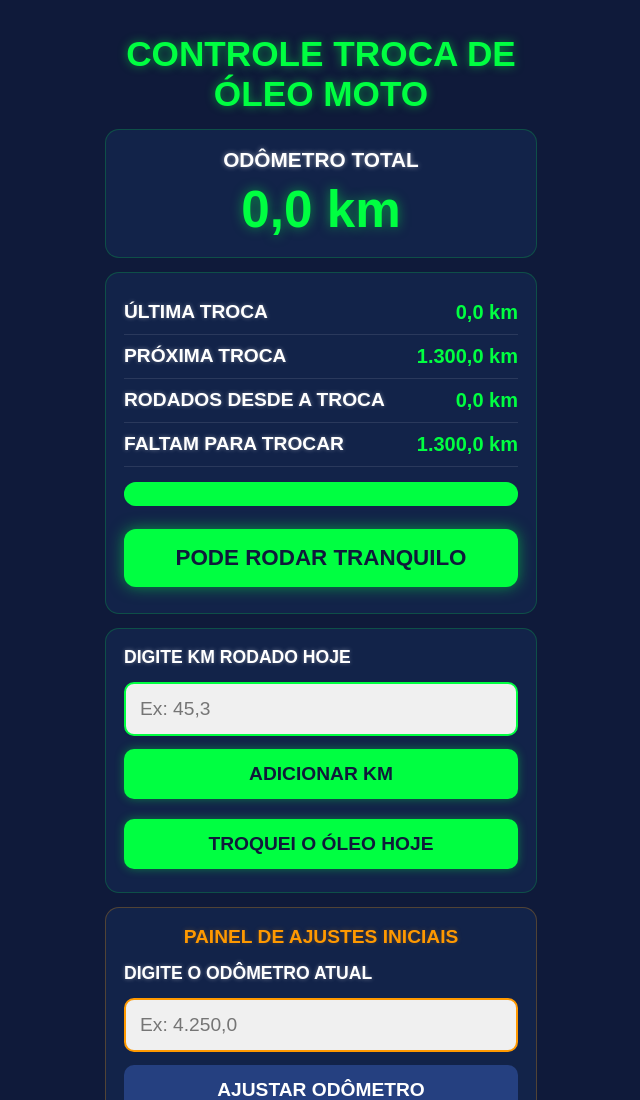
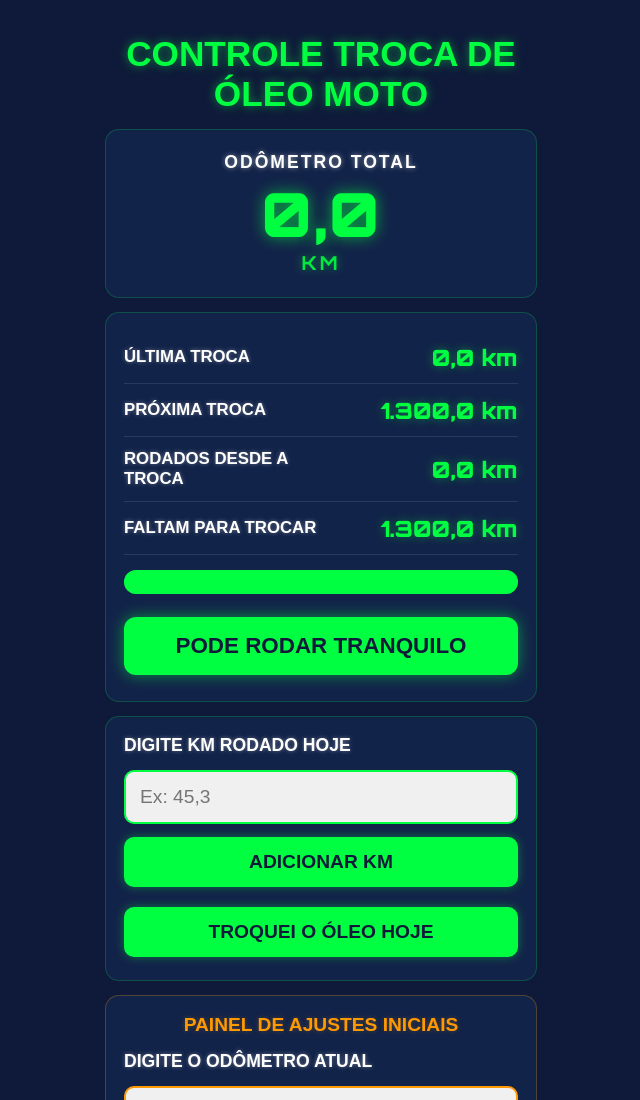
Before and after one commit to adriano360ws-droid/controle-oleo-moto, a plain HTML site: page index.html in a window 1280 px wide. Shown: the top 1100 px of the page, without its empty margins (319-959 px from the left). Drawn offline with Linux system fonts and the light colour scheme.

Commit message:
Update index.html

```diff
--- a/index.html
+++ b/index.html
@@ -13,6 +13,11 @@
     <link rel="icon" type="image/png" sizes="512x512" href="./icon-512.png">
     <link class="apple-touch-icon" sizes="192x192" href="./icon-192.png">
     <link class="apple-touch-icon" sizes="512x512" href="./icon-512.png">
+
+    <!-- Fonte Esportiva/Digital para o Odômetro -->
+    <link rel="preconnect" href="https://fonts.googleapis.com">
+    <link rel="preconnect" href="https://fonts.gstatic.com" crossorigin>
+    <link href="https://fonts.googleapis.com/css2?family=Orbitron:wght@700;900&display=swap" rel="stylesheet">
 
     <meta name="theme-color" content="#0F1A3A">
     <meta name="background-color" content="#0F1A3A">
@@ -45,43 +50,76 @@
         .card.ajustes {
             border: 1px solid #ff990044;
         }
-        .total-odometro { text-align: center; }
+
+        /* DESIGN DO ODÔMETRO EMPILHADO */
+        .total-odometro {
+            text-align: center;
+            padding: 22px 10px;
+        }
         .total-odometro h2 {
-            font-size: 1.3rem;
+            font-size: 1.1rem;
             color: #FFFFFF;
             font-weight: bold;
+            letter-spacing: 2px;
             text-shadow: 0 0 5px #FFFFFF80;
-            margin-bottom: 8px;
+            margin-bottom: 5px;
+        }
+        .valor-container {
+            display: flex;
+            flex-direction: column;
+            align-items: center;
+            justify-content: center;
         }
         .valor-grande {
-            font-size: 3.2rem;
+            font-family: 'Orbitron', sans-serif;
+            font-size: 3.8rem;
             font-weight: 900;
             color: #00FF41;
-            text-shadow: 0 0 12px #00FF4180;
+            text-shadow: 0 0 15px #00FF41a0;
+            line-height: 1;
+            margin: 6px 0;
+            letter-spacing: 1px;
         }
+        .unidade-km {
+            font-family: 'Orbitron', sans-serif;
+            font-size: 1.2rem;
+            color: #00FF41;
+            font-weight: 700;
+            letter-spacing: 3px;
+            text-shadow: 0 0 10px #00FF4180;
+            opacity: 0.9;
+        }
+
+        /* FORMATO DIGITAL PARA AS LINHAS INFERIORES */
         .linha {
             display: flex;
             justify-content: space-between;
-            padding: 10px 0;
+            align-items: center;
+            padding: 12px 0;
             border-bottom: 1px solid #ffffff1a;
-            font-size: 1.2rem;
         }
         .linha:last-child { border: none; padding-bottom: 0; }
         .rotulo {
             color: #FFFFFF;
-            font-size: 1.2rem;
+            font-size: 1.05rem;
             font-weight: 700;
             text-shadow: 0 0 4px #FFFFFF60;
+            max-width: 55%;
         }
         .valor {
-            font-weight: bold;
+            font-family: 'Orbitron', sans-serif;
+            font-weight: 900;
             color: #00FF41;
-            font-size: 1.25rem;
+            font-size: 1.4rem;
+            text-shadow: 0 0 10px #00FF4160;
+            text-align: right;
+            white-space: nowrap;
         }
         .valor.excedido {
             color: #ff3333;
-            text-shadow: 0 0 6px #ff333380;
+            text-shadow: 0 0 10px #ff3333aa;
         }
+
         .barra-fundo {
             width: 100%;
             height: 24px;
@@ -203,7 +241,10 @@
 
     <div class="card total-odometro">
         <h2>ODÔMETRO TOTAL</h2>
-        <div class="valor-grande" id="totalKm">0,0 km</div>
+        <div class="valor-container">
+            <div class="valor-grande" id="totalKm">0.0</div>
+            <div class="unidade-km">KM</div>
+        </div>
     </div>
 
     <div class="card">
@@ -261,7 +302,7 @@
             totalKm = dados.totalKm || 0;
             ultimaTroca = dados.ultimaTroca || 0;
             historico = dados.historico || [];
-            atualizarTela(false); // Carrega a tela inicial sem forçar som bloqueado
+            atualizarTela(false);
             atualizarHistorico();
         }
 
@@ -269,17 +310,20 @@
             localStorage.setItem('controleOleoMoto', JSON.stringify({totalKm, ultimaTroca, historico}));
         }
 
+        // Formatação unificada aplicando a fonte digital e mantendo a caixa baixa estável no sufixo "km"
         function formatarKm(valor) {
             return valor.toLocaleString('pt-BR', {minimumFractionDigits: 1, maximumFractionDigits: 1}) + ' km';
         }
 
-        // Sistema Inteligente de Sons com Volumes Configurados Personalizados
+        function formatarApenasNumero(valor) {
+            return valor.toLocaleString('pt-BR', {minimumFractionDigits: 1, maximumFractionDigits: 1});
+        }
+
         function emitirSomStatus(tipo) {
             try {
                 const ctx = new (window.AudioContext || window.webkitAudioContext)();
 
                 if (tipo === 'verde') {
-                    // Som Verde: Ajustado para 90% (0.9) de volume, Tom agradável e curto
                     const osc = ctx.createOscillator();
                     const gain = ctx.createGain();
                     osc.connect(gain);
@@ -290,7 +334,6 @@
                     osc.stop(ctx.currentTime + 0.12);
                 }
                 else if (tipo === 'amarelo') {
-                    // Som Amarelo: Ajustado para 50% (0.5) de volume, Bipe duplo de Atenção
                     [0, 0.15].forEach(atraso => {
                         const osc = ctx.createOscillator();
                         const gain = ctx.createGain();
@@ -303,7 +346,6 @@
                     });
                 }
                 else if (tipo === 'vermelho') {
-                    // Som Vermelho: Ajustado no Volume Máximo (1.0), Tom grave de Alerta Urgente
                     const osc = ctx.createOscillator();
                     const gain = ctx.createGain();
                     osc.connect(gain);
@@ -323,7 +365,7 @@
 
             const porcentagem = Math.min(Math.max((faltam / INTERVALO) * 100, 0), 100);
 
-            document.getElementById('totalKm').textContent = formatarKm(totalKm);
+            document.getElementById('totalKm').textContent = formatarApenasNumero(totalKm);
             document.getElementById('ultimaTroca').textContent = formatarKm(ultimaTroca);
             document.getElementById('proximaTroca').textContent = formatarKm(proximaTroca);
             document.getElementById('rodados').textContent = formatarKm(rodados);
@@ -360,18 +402,15 @@
             salvarDados();
         }
 
-        // Função para disparar o som assim que o usuário interagir com o app na entrada
         function ativarAudioEntrada() {
             if (!audioLiberadoPeloUsuario) {
                 audioLiberadoPeloUsuario = true;
-                atualizarTela(true); // Toca o som do status atual imediatamente na abertura
-                // Remove os escutadores para tocar apenas uma vez
+                atualizarTela(true);
                 document.removeEventListener('click', ativarAudioEntrada);
                 document.removeEventListener('touchstart', ativarAudioEntrada);
             }
         }
 
-        // Escuta interações para contornar o bloqueio de auto-play nativo dos navegadores
         document.addEventListener('click', ativarAudioEntrada);
         document.addEventListener('touchstart', ativarAudioEntrada);
 
```
